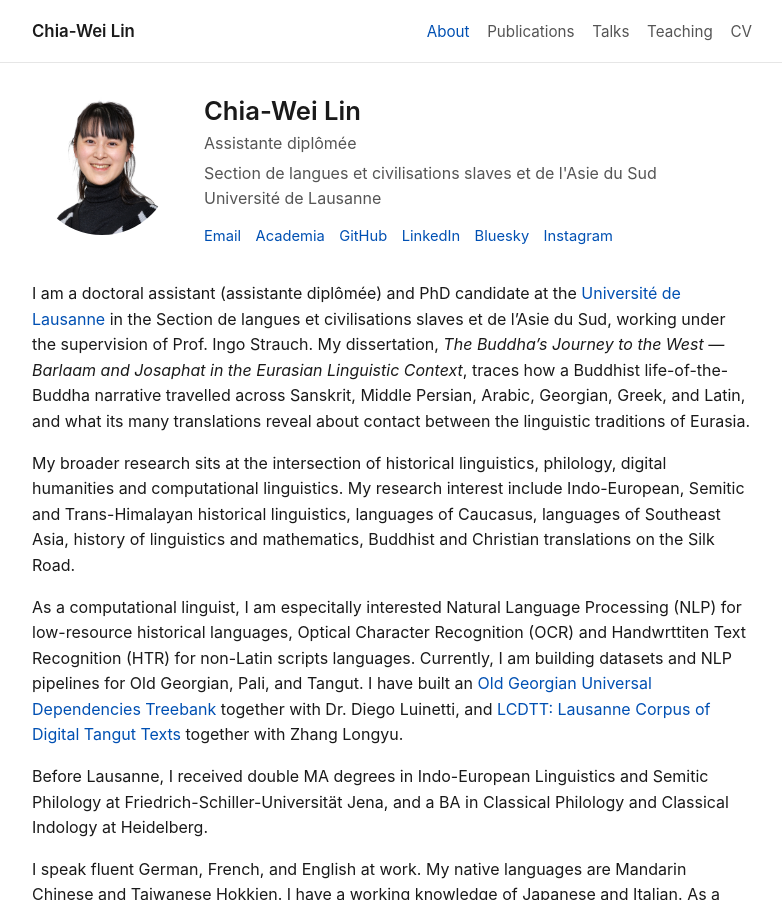
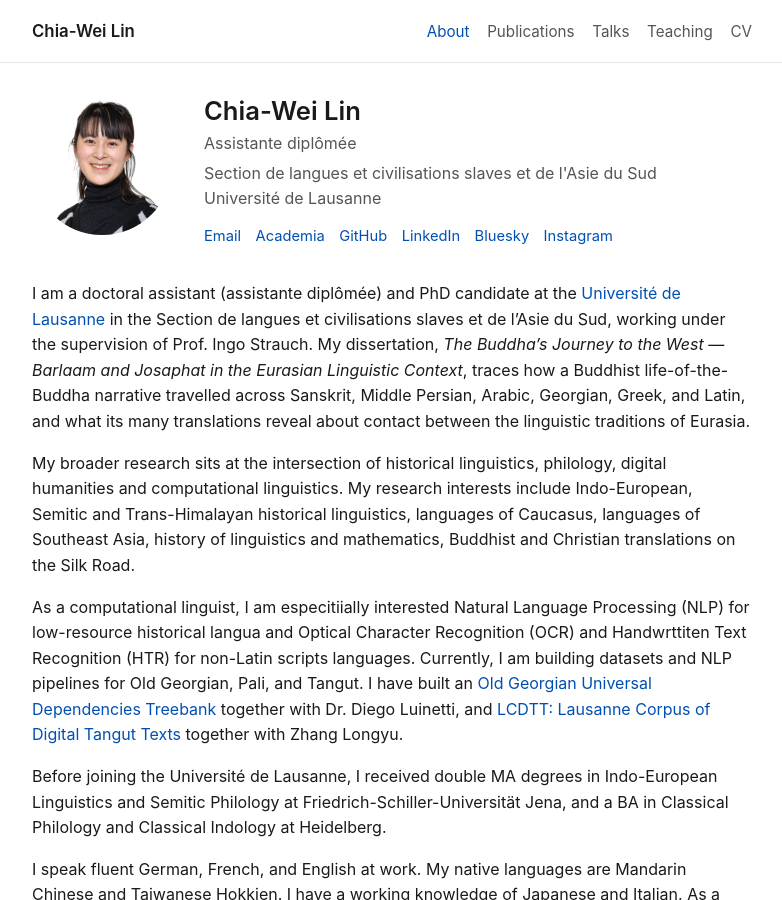
Before and after one commit to chiaweilinunil/chiaweilinunil.github.io, a Jekyll site: the page built from index.md, in a window 1280 px wide and 900 px high. Shown: the whole window, without its empty margins (248-1030 px from the left). Built offline with Jekyll 4.4.1, drawn with Linux system fonts in a browser that asks for light colours.

Commit message:
fix typos

```diff
--- a/index.md
+++ b/index.md
@@ -6,11 +6,11 @@ permalink: /
 
 I am a doctoral assistant (assistante diplômée) and PhD candidate at the [Université de Lausanne](https://www.unil.ch/) in the Section de langues et civilisations slaves et de l'Asie du Sud, working under the supervision of Prof. Ingo Strauch. My dissertation, *The Buddha's Journey to the West — Barlaam and Josaphat in the Eurasian Linguistic Context*, traces how a Buddhist life-of-the-Buddha narrative travelled across Sanskrit, Middle Persian, Arabic, Georgian, Greek, and Latin, and what its many translations reveal about contact between the linguistic traditions of Eurasia.
 
-My broader research sits at the intersection of historical linguistics, philology, digital humanities and computational linguistics. My research interest include Indo-European, Semitic and Trans-Himalayan historical linguistics, languages of Caucasus, languages of Southeast Asia, history of linguistics and mathematics, Buddhist and Christian translations on the Silk Road.
+My broader research sits at the intersection of historical linguistics, philology, digital humanities and computational linguistics. My research interests include Indo-European, Semitic and Trans-Himalayan historical linguistics, languages of Caucasus, languages of Southeast Asia, history of linguistics and mathematics, Buddhist and Christian translations on the Silk Road.
 
-As a computational linguist, I am especitally interested Natural Language Processing (NLP) for low-resource historical languages, Optical Character Recognition (OCR) and Handwrttiten Text Recognition (HTR) for non-Latin scripts languages. Currently, I am building datasets and NLP pipelines for Old Georgian, Pali, and Tangut. I have built an [Old Georgian Universal Dependencies Treebank](https://github.com/UniversalDependencies/UD_Old_Georgian-OGLauRo/tree/dev) together with Dr. Diego Luinetti, and [LCDTT: Lausanne Corpus of Digital Tangut Texts](https://github.com/chiaweilinunil/LCDTT-tangut) together with Zhang Longyu.
+As a computational linguist, I am especitiially interested Natural Language Processing (NLP) for low-resource historical langua and Optical Character Recognition (OCR) and Handwrttiten Text Recognition (HTR) for non-Latin scripts languages. Currently, I am building datasets and NLP pipelines for Old Georgian, Pali, and Tangut. I have built an [Old Georgian Universal Dependencies Treebank](https://github.com/UniversalDependencies/UD_Old_Georgian-OGLauRo/tree/dev) together with Dr. Diego Luinetti, and [LCDTT: Lausanne Corpus of Digital Tangut Texts](https://github.com/chiaweilinunil/LCDTT-tangut) together with Zhang Longyu.
 
-Before Lausanne, I received double MA degrees in Indo-European Linguistics and Semitic Philology at Friedrich-Schiller-Universität Jena, and a BA in Classical Philology and Classical Indology at Heidelberg.
+Before joining the Université de Lausanne, I received double MA degrees in Indo-European Linguistics and Semitic Philology at Friedrich-Schiller-Universität Jena, and a BA in Classical Philology and Classical Indology at Heidelberg.
 
 I speak fluent German, French, and English at work. My native languages are Mandarin Chinese and Taiwanese Hokkien. I have a working knowledge of Japanese and Italian. As a proud resident of Switzerland, I have set myself a side quest to learn as much Romansh and Swiss German as I can during my contract.
 
```
